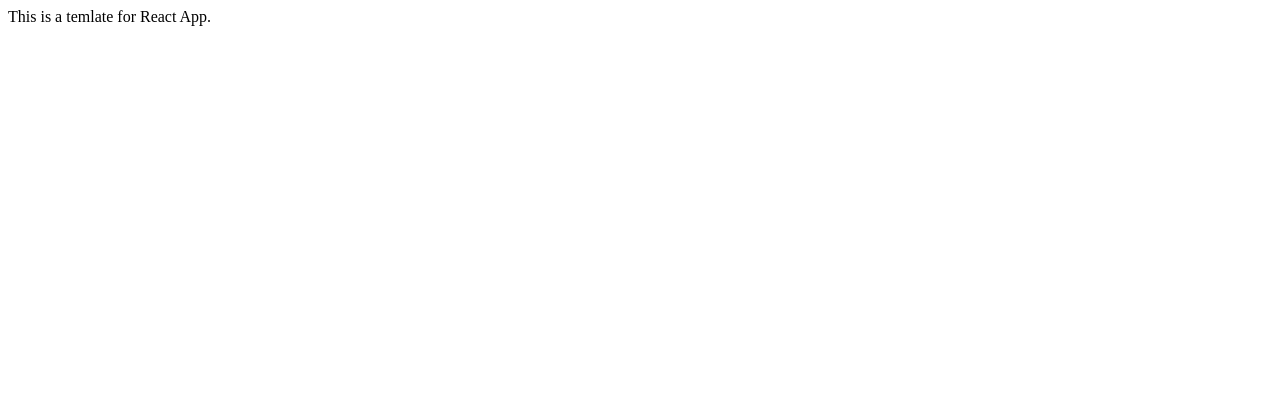
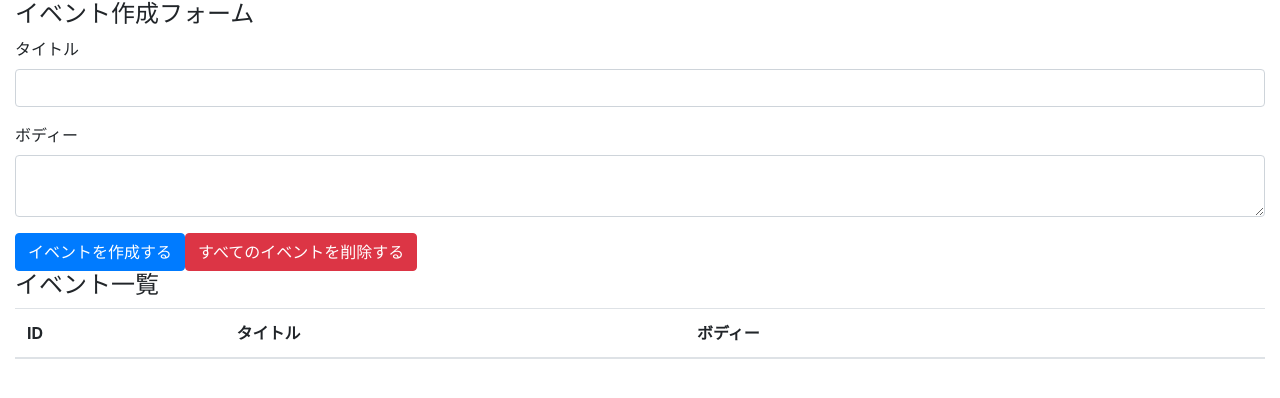
Before and after one commit to tagawa-development/react-hooks-102, a React (Create React App) app: page / in a window 1280 px wide. Shown: the top 398 px of the page. Built offline with nearby package versions, Linux system fonts and the light colour scheme.

Commit message:
create event form and event table with bootstrap

```diff
--- a/package.json
+++ b/package.json
@@ -6,6 +6,7 @@
     "@testing-library/jest-dom": "^4.2.4",
     "@testing-library/react": "^9.3.2",
     "@testing-library/user-event": "^7.1.2",
+    "bootstrap": "4.3.1",
     "react": "^16.13.1",
     "react-dom": "^16.13.1",
     "react-scripts": "3.4.3"
--- a/src/App.js
+++ /dev/null
@@ -1,11 +0,0 @@
-import React from 'react';
-
-const App = () => {
-  return (
-    <div>
-      This is a temlate for React App.
-    </div>
-  );
-}
-
-export default App;
--- /dev/null
+++ b/src/components/App.js
@@ -0,0 +1,40 @@
+import React from 'react';
+import 'bootstrap/dist/css/bootstrap.min.css'
+
+const App = () => {
+  return (
+    <div className="container-fluid">
+      <h4>イベント作成フォーム</h4>
+      <form>
+        <div className="form-group">
+          <label htmlFor="formEventTitle">タイトル</label>
+          <input className="form-control" id="formEventTitle" />
+        </div>
+
+        <div className="form-group">
+          <label htmlFor="formEventBody">ボディー</label>
+          <textarea className="form-control" id="formEventBody" />
+        </div>
+
+        <button className="btn btn-primary">イベントを作成する</button>
+        <button className="btn btn-danger">すべてのイベントを削除する</button>
+      </form>
+
+      <h4>イベント一覧</h4>
+      <table className="table table-hover">
+        <thead>
+          <tr>
+            <th>ID</th>
+            <th>タイトル</th>
+            <th>ボディー</th>
+            <th></th>
+          </tr>
+        </thead>
+
+        <tbody></tbody>
+      </table>
+    </div>
+  );
+}
+
+export default App;
--- a/src/index.js
+++ b/src/index.js
@@ -1,6 +1,6 @@
 import React from 'react';
 import ReactDOM from 'react-dom';
-import App from './App';
+import App from './components/App';
 
 ReactDOM.render(
   <React.StrictMode>
```
Also changed, not shown: 1 other file (tests, documents, lock files or other folders).
